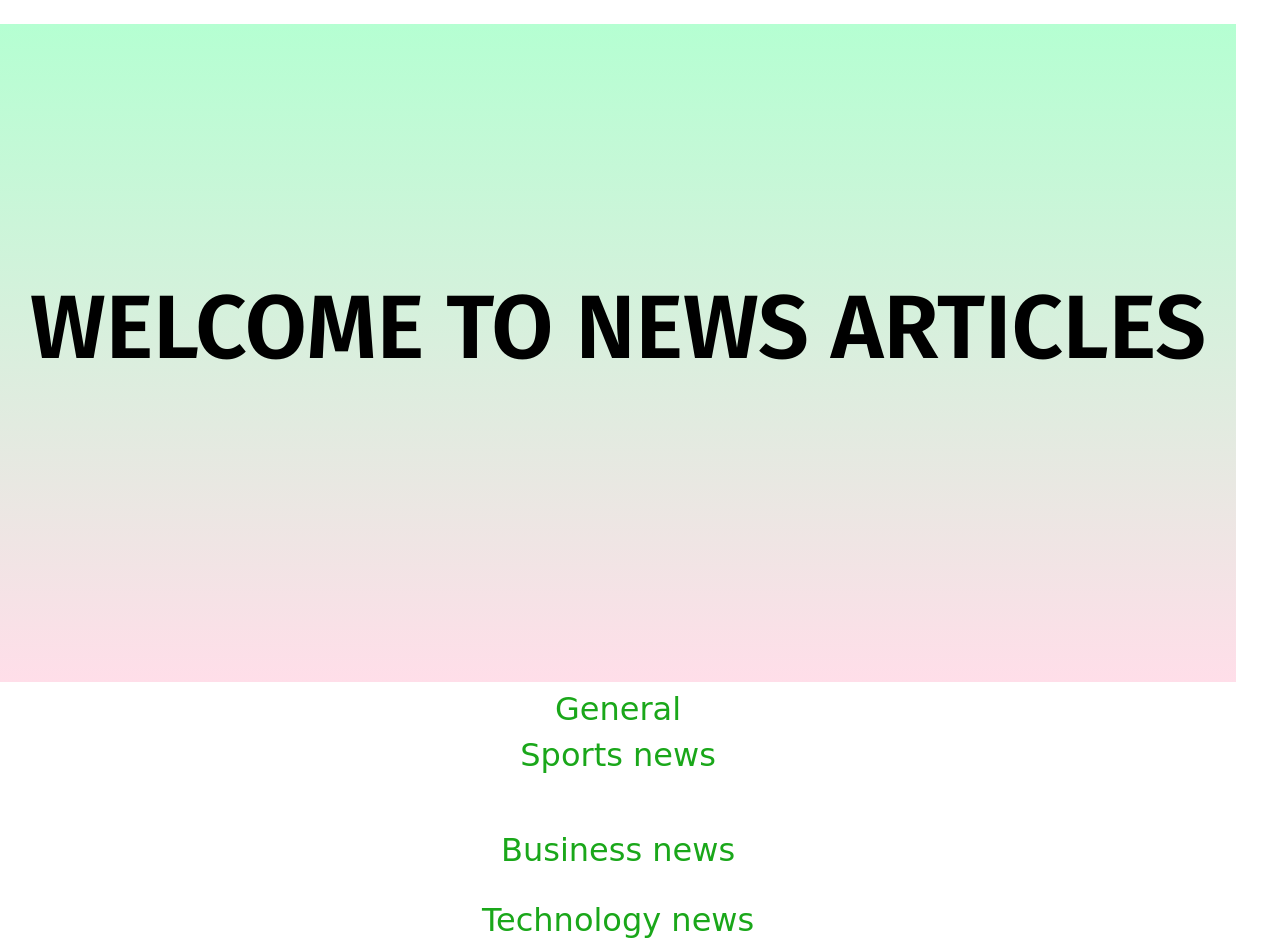
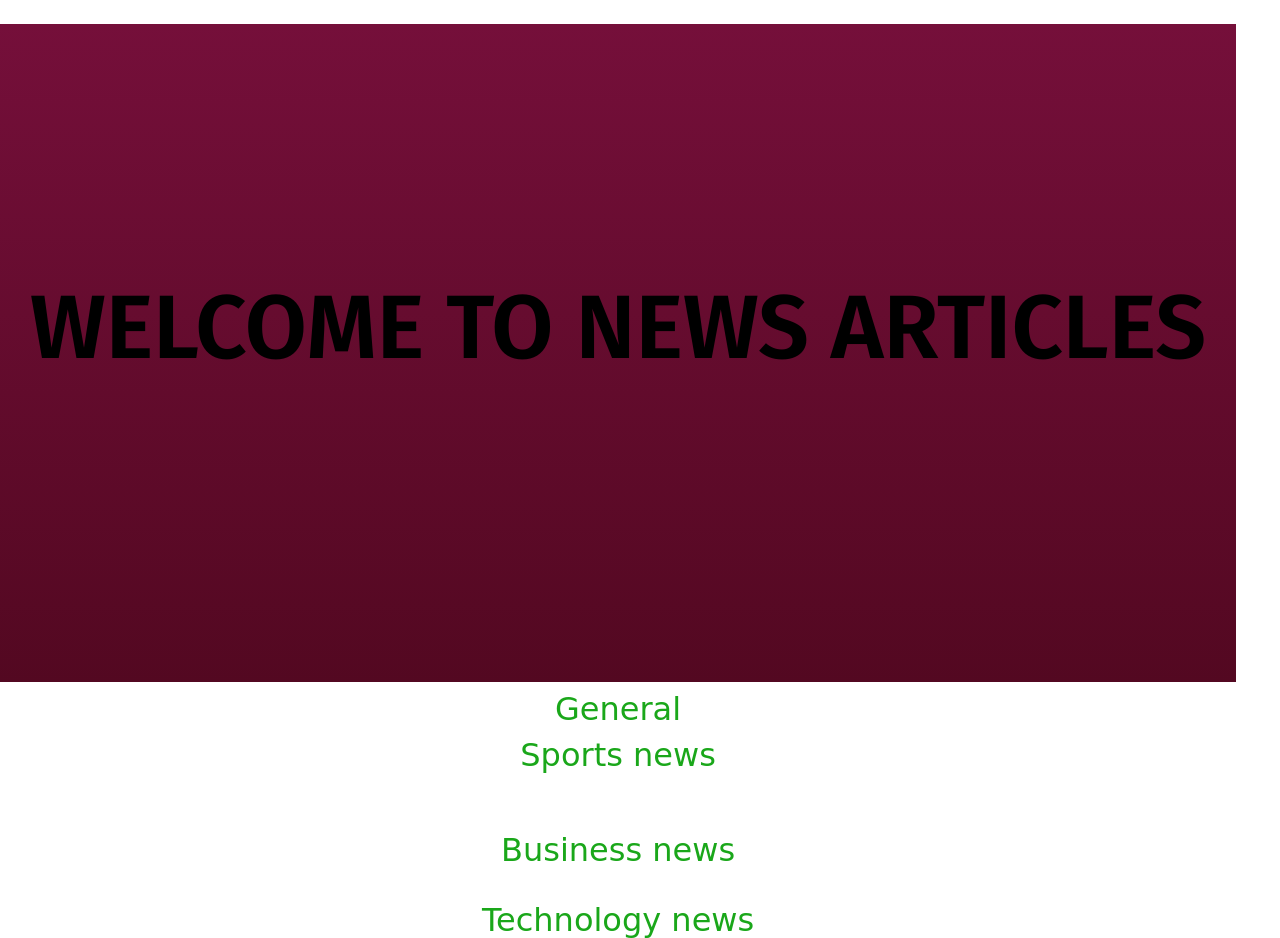
Before and after one commit to mishael254/news-app, a Flask app: template app/templates/index.html in a window 1280 px wide. Shown: the part 56-994 px from the top of the page. Run offline with Flask 2, Linux system fonts and the light colour scheme; the template is opened without the code that fills it, so the values that code supplies are empty; some libraries are stand-ins or nearby versions.

```diff
--- a/app/static/css/styles.css
+++ b/app/static/css/styles.css
@@ -7,7 +7,7 @@ h1{
     padding-bottom : 300px;
     background-color: #0093E9;
     background-color: #292325;
-    background-image: linear-gradient(0deg, #FFDEE9 0%, #b5ffd2 100%);
+    background-image: linear-gradient(0deg, #530821 0%, #750f3a 100%);
     font-family: 'Fira Sans', sans-serif;
 }
 h2{
```
Also changed, not shown: README.md.
